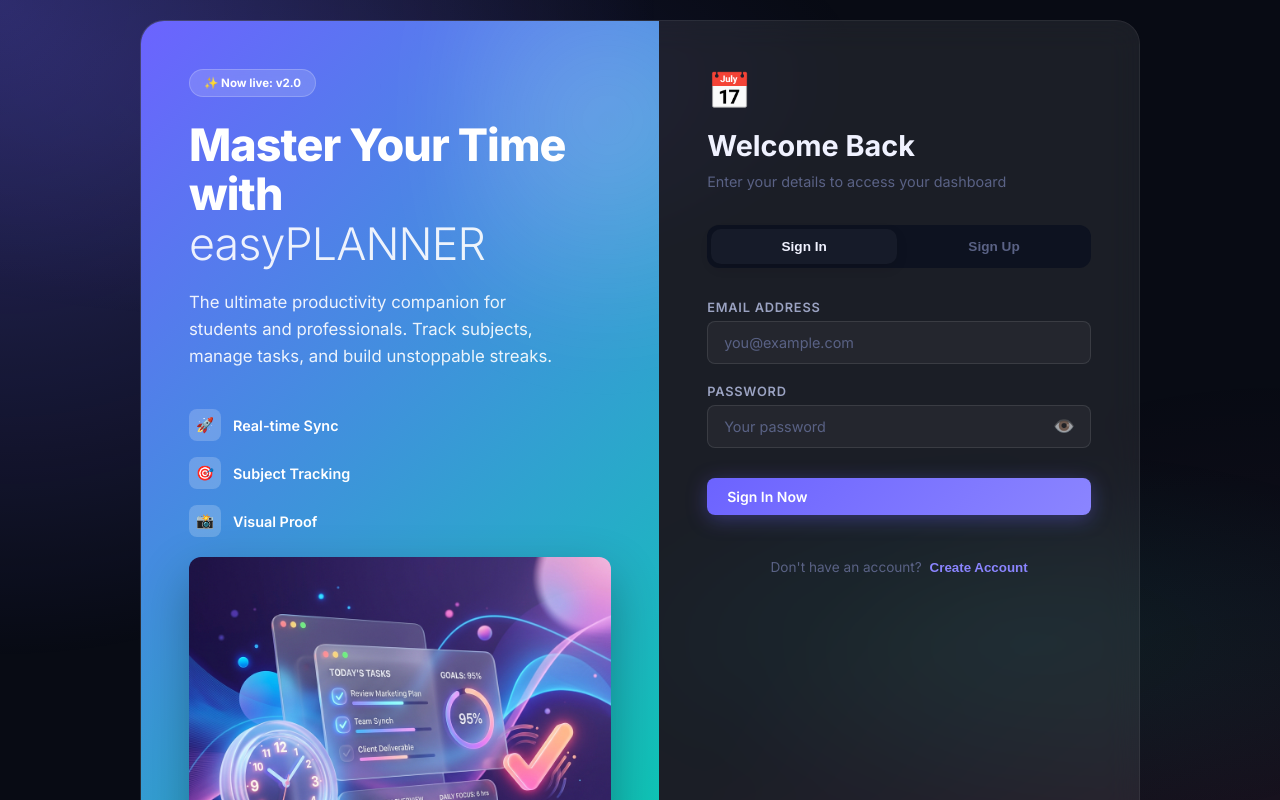
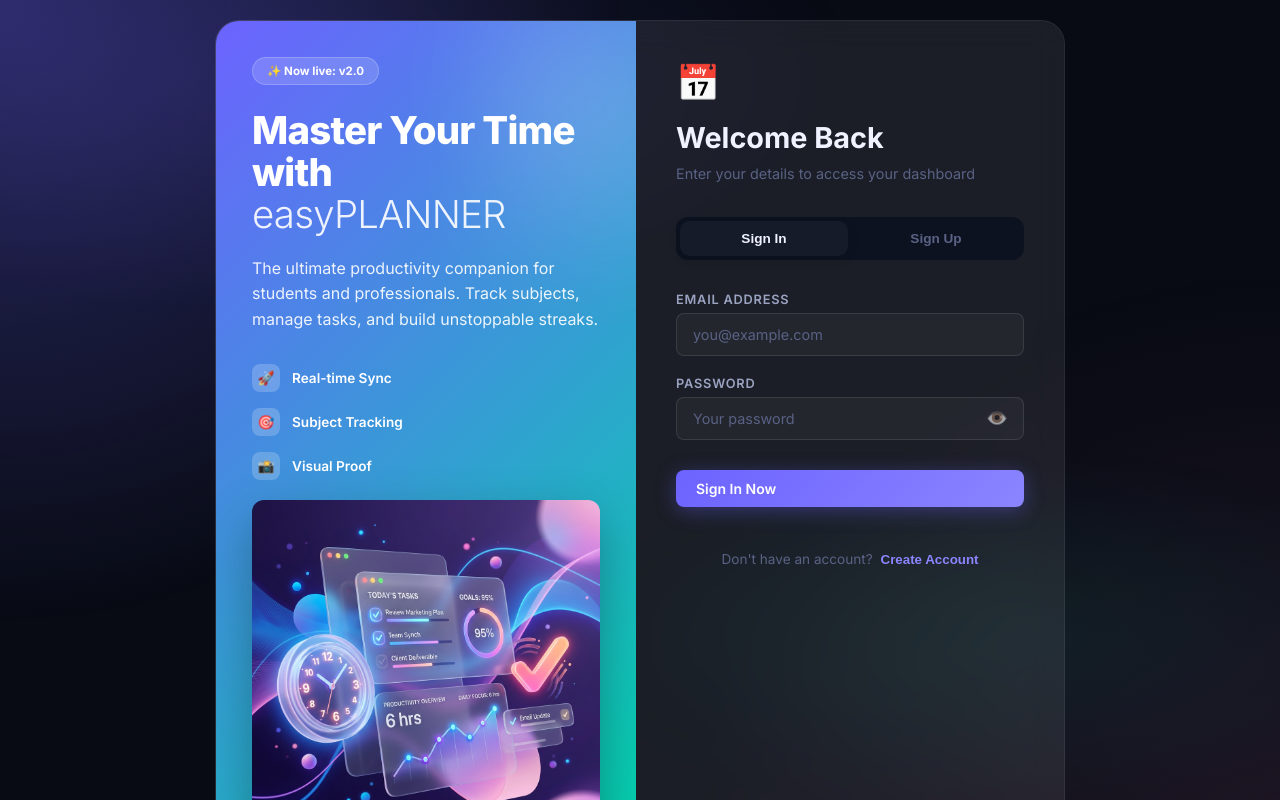
Before and after one commit to leelasaidasari45/PlanyourDay, a React (Vite) app: page / in a window 1280 px wide. Shown: the top 800 px of the page. Built offline with nearby package versions, Linux system fonts and the light colour scheme; no server answers.

Commit message:
Reduced AuthPage container size and adjusted padding for a more compact layout

```diff
--- a/src/index.css
+++ b/src/index.css
@@ -766,8 +766,8 @@ select.input option {
 .auth-wrapper {
   display: flex;
   width: 100%;
-  max-width: 1000px;
-  min-height: 600px;
+  max-width: 850px;
+  min-height: 540px;
   overflow: hidden;
   padding: 0;
   border-radius: 24px;
@@ -775,9 +775,9 @@ select.input option {
 
 /* Hero Side */
 .auth-hero {
-  flex: 1.1;
+  flex: 1;
   background: linear-gradient(135deg, var(--accent), var(--accent2));
-  padding: 48px;
+  padding: 36px;
   display: flex;
   flex-direction: column;
   justify-content: space-between;
@@ -785,6 +785,7 @@ select.input option {
   position: relative;
   overflow: hidden;
 }
+
 
 .auth-hero::before {
   content: '';
@@ -815,7 +816,7 @@ select.input option {
 }
 
 .auth-hero h1 {
-  font-size: 2.8rem;
+  font-size: 2.4rem;
   line-height: 1.1;
   margin-bottom: 20px;
   font-weight: 800;
@@ -829,14 +830,14 @@ select.input option {
 }
 
 .auth-hero p {
-  font-size: 1.05rem;
+  font-size: 1rem;
   opacity: 0.9;
   line-height: 1.6;
   max-width: 380px;
 }
 
 .auth-features {
-  margin-top: 40px;
+  margin-top: 32px;
   display: flex;
   flex-direction: column;
   gap: 16px;
@@ -847,12 +848,12 @@ select.input option {
   align-items: center;
   gap: 12px;
   font-weight: 600;
-  font-size: 0.9rem;
+  font-size: 0.85rem;
 }
 
 .feature-icon {
-  width: 32px;
-  height: 32px;
+  width: 28px;
+  height: 28px;
   background: rgba(255,255,255,0.2);
   display: flex;
   align-items: center;
@@ -877,10 +878,11 @@ select.input option {
 .auth-form-side {
   flex: 1;
   background: var(--bg-card);
-  padding: 48px;
+  padding: 40px;
   display: flex;
   flex-direction: column;
 }
+
 
 .auth-form-header {
   margin-bottom: 32px;
```
